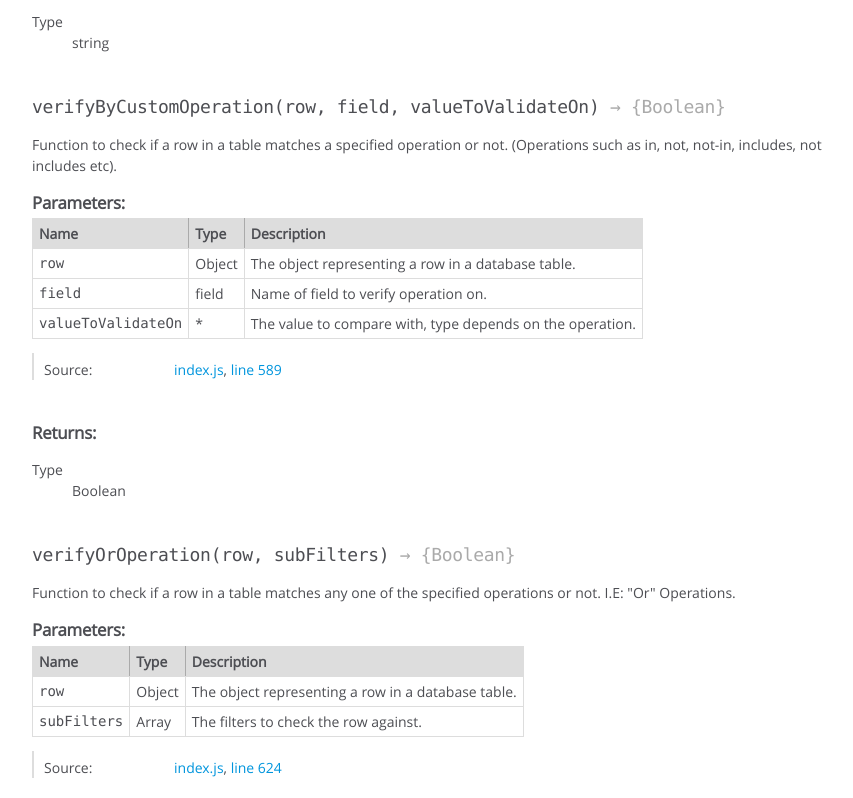
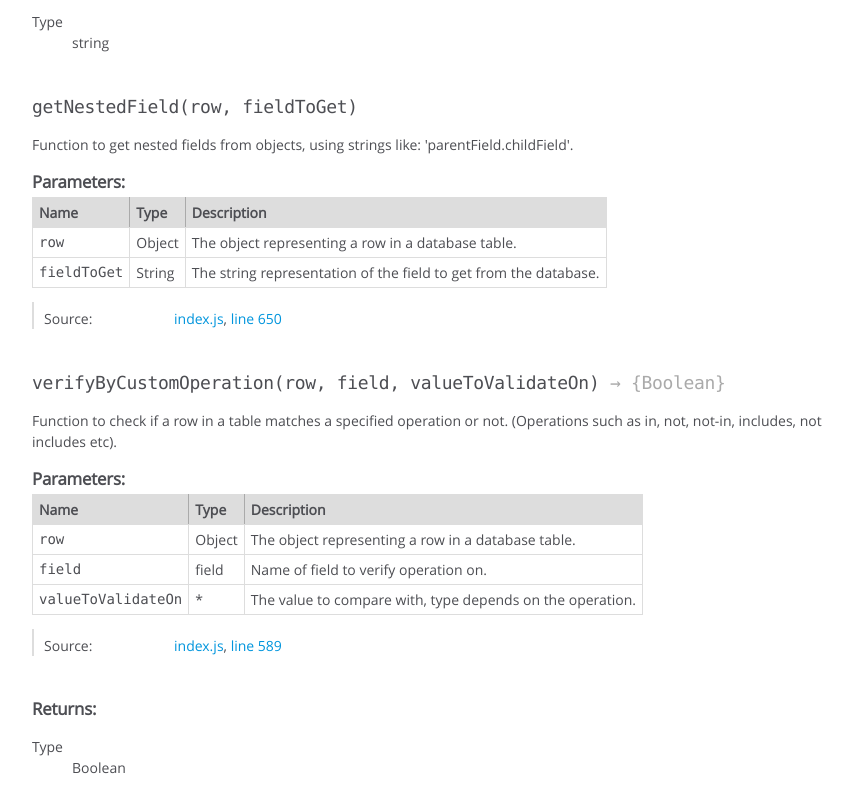
Before and after one commit to deve-sh/DoggoDB, a website: page docs/global.html in a window 1280 px wide. Shown: the part 1682-2480 px from the top of the page, without its empty margins (0-853 px from the left). Drawn offline with Linux system fonts and the light colour scheme.

Commit message:
Updated documentation website for newly added code and functions.

```diff
--- a/docs/global.html
+++ b/docs/global.html
@@ -721,6 +721,166 @@
 
 
 
+    <h4 class="name" id="getNestedField"><span class="type-signature"></span>getNestedField<span class="signature">(row, fieldToGet)</span><span class="type-signature"></span></h4>
+
+
+
+
+
+
+<div class="description">
+    Function to get nested fields from objects, using strings like: 'parentField.childField'.
+</div>
+
+
+
+
+
+
+
+
+
+    <h5>Parameters:</h5>
+
+
+<table class="params">
+    <thead>
+    <tr>
+
+        <th>Name</th>
+
+
+        <th>Type</th>
+
+
+
+
+
+        <th class="last">Description</th>
+    </tr>
+    </thead>
+
+    <tbody>
+
+
+        <tr>
+
+                <td class="name"><code>row</code></td>
+
+
+            <td class="type">
+
+
+<span class="param-type">Object</span>
+
+
+
+            </td>
+
+
+
+
+
+            <td class="description last">The object representing a row in a database table.</td>
+        </tr>
+
+
+
+        <tr>
+
+                <td class="name"><code>fieldToGet</code></td>
+
+
+            <td class="type">
+
+
+<span class="param-type">String</span>
+
+
+
+            </td>
+
+
+
+
+
+            <td class="description last">The string representation of the field to get from the database.</td>
+        </tr>
+
+
+    </tbody>
+</table>
+
+
+
+
+
+
+<dl class="details">
+
+
+
+
+
+
+
+
+
+
+
+
+
+
+
+
+
+
+
+
+
+
+
+
+
+
+    <dt class="tag-source">Source:</dt>
+    <dd class="tag-source"><ul class="dummy"><li>
+        <a href="index.js.html">index.js</a>, <a href="index.js.html#line650">line 650</a>
+    </li></ul></dd>
+
+
+
+
+
+
+
+</dl>
+
+
+
+
+
+
+
+
+
+
+
+
+
+
+
+
+
+
+
+
+
+
+
+
+
+
     <h4 class="name" id="verifyByCustomOperation"><span class="type-signature"></span>verifyByCustomOperation<span class="signature">(row, field, valueToValidateOn)</span><span class="type-signature"> &rarr; {Boolean}</span></h4>
 
 
@@ -1046,7 +1206,7 @@
 
     <dt class="tag-source">Source:</dt>
     <dd class="tag-source"><ul class="dummy"><li>
-        <a href="index.js.html">index.js</a>, <a href="index.js.html#line624">line 624</a>
+        <a href="index.js.html">index.js</a>, <a href="index.js.html#line628">line 628</a>
     </li></ul></dd>
 
 
@@ -1288,13 +1448,13 @@
 </div>
 
 <nav>
-    <h2><a href="index.html">Home</a></h2><h3>Classes</h3><ul><li><a href="db.html">db</a></li><li><a href="Table.html">Table</a></li></ul><h3>Global</h3><ul><li><a href="global.html#createDatabase">createDatabase</a></li><li><a href="global.html#errors">errors</a></li><li><a href="global.html#generateUniqueId">generateUniqueId</a></li><li><a href="global.html#getDatabase">getDatabase</a></li><li><a href="global.html#reservedFieldNames">reservedFieldNames</a></li><li><a href="global.html#unserialize">unserialize</a></li><li><a href="global.html#verifyByCustomOperation">verifyByCustomOperation</a></li><li><a href="global.html#verifyOrOperation">verifyOrOperation</a></li><li><a href="global.html#writeDatabase">writeDatabase</a></li></ul>
+    <h2><a href="index.html">Home</a></h2><h3>Classes</h3><ul><li><a href="db.html">db</a></li><li><a href="Table.html">Table</a></li></ul><h3>Global</h3><ul><li><a href="global.html#createDatabase">createDatabase</a></li><li><a href="global.html#errors">errors</a></li><li><a href="global.html#generateUniqueId">generateUniqueId</a></li><li><a href="global.html#getDatabase">getDatabase</a></li><li><a href="global.html#getNestedField">getNestedField</a></li><li><a href="global.html#reservedFieldNames">reservedFieldNames</a></li><li><a href="global.html#unserialize">unserialize</a></li><li><a href="global.html#verifyByCustomOperation">verifyByCustomOperation</a></li><li><a href="global.html#verifyOrOperation">verifyOrOperation</a></li><li><a href="global.html#writeDatabase">writeDatabase</a></li></ul>
 </nav>
 
 <br class="clear">
 
 <footer>
-    Documentation generated by <a href="https://github.com/jsdoc/jsdoc">JSDoc 3.6.6</a> on Sun Nov 22 2020 18:12:10 GMT+0530 (India Standard Time)
+    Documentation generated by <a href="https://github.com/jsdoc/jsdoc">JSDoc 3.6.6</a> on Fri Apr 30 2021 19:52:23 GMT+0530 (India Standard Time)
 </footer>
 
 <script> prettyPrint(); </script>
```
Also changed, not shown: docs/Table.html (+2 -2 lines), docs/db.html (+2 -2 lines), docs/index.html (+3 -2 lines), docs/index.js.html (+38 -11 lines), 1 other file.
